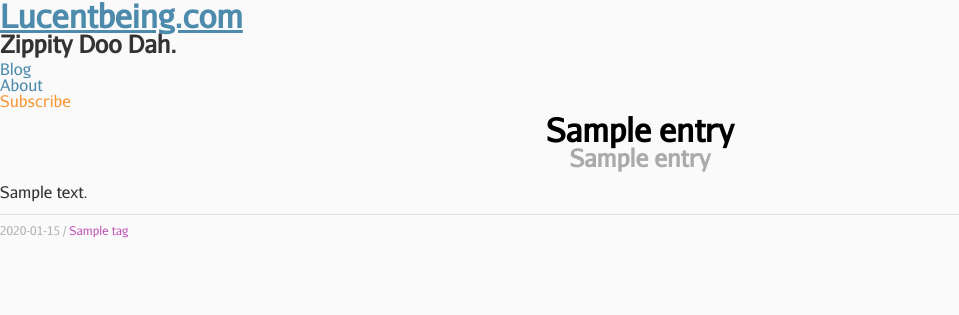
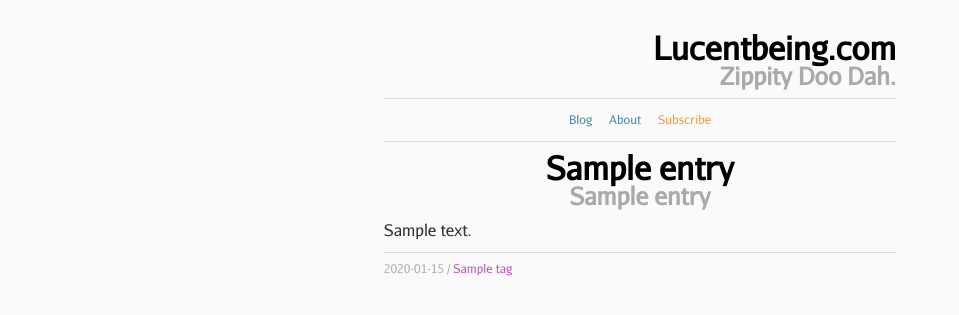
Before and after one commit to sykloid/lucentbeing.com, a Django app: template templates/core/index.html in a window 1280 px wide. Shown: the top 315 px of the page, without its empty margins (0-959 px from the left). Run offline with Django 3.2, Linux system fonts and the light colour scheme; the template is opened without the code that fills it: most values are stand-ins (such as "Sample title", 1, 10 or a date in 2020).

Commit message:
Add styling for front page.

```diff
--- a/static/assets/css/style.css
+++ b/static/assets/css/style.css
@@ -331,3 +331,49 @@ p.caption {
 a.tag {
     color: #BF57B8;
 }
+
+/* Front Page */
+
+#front-page {
+    margin: 0 auto;
+    width: 512px;
+}
+
+#front-page > hgroup {
+    text-align: right;
+    margin-bottom: 10px;
+    margin-top: 2em;
+}
+
+#front-page > hgroup > h1 a {
+    color: #000000;
+}
+
+#front-page > hgroup > h2 {
+    color: #AAAAAA;
+}
+
+.continue {
+    font-size: 0.75em;
+    text-align: right;
+}
+
+#front-matter {
+    font-size: 0.75em;
+    border-bottom: solid 1px #DFDFDF;
+    margin-bottom: 10px;
+    padding-bottom: 10px;
+    border-top: solid 1px #DFDFDF;
+    margin-top: 10px;
+    padding-top: 10px;
+}
+
+#front-matter ul {
+    list-style: none;
+    text-align: center;
+}
+
+#front-matter ul li {
+    display: inline;
+    padding: 7px;
+}
```
